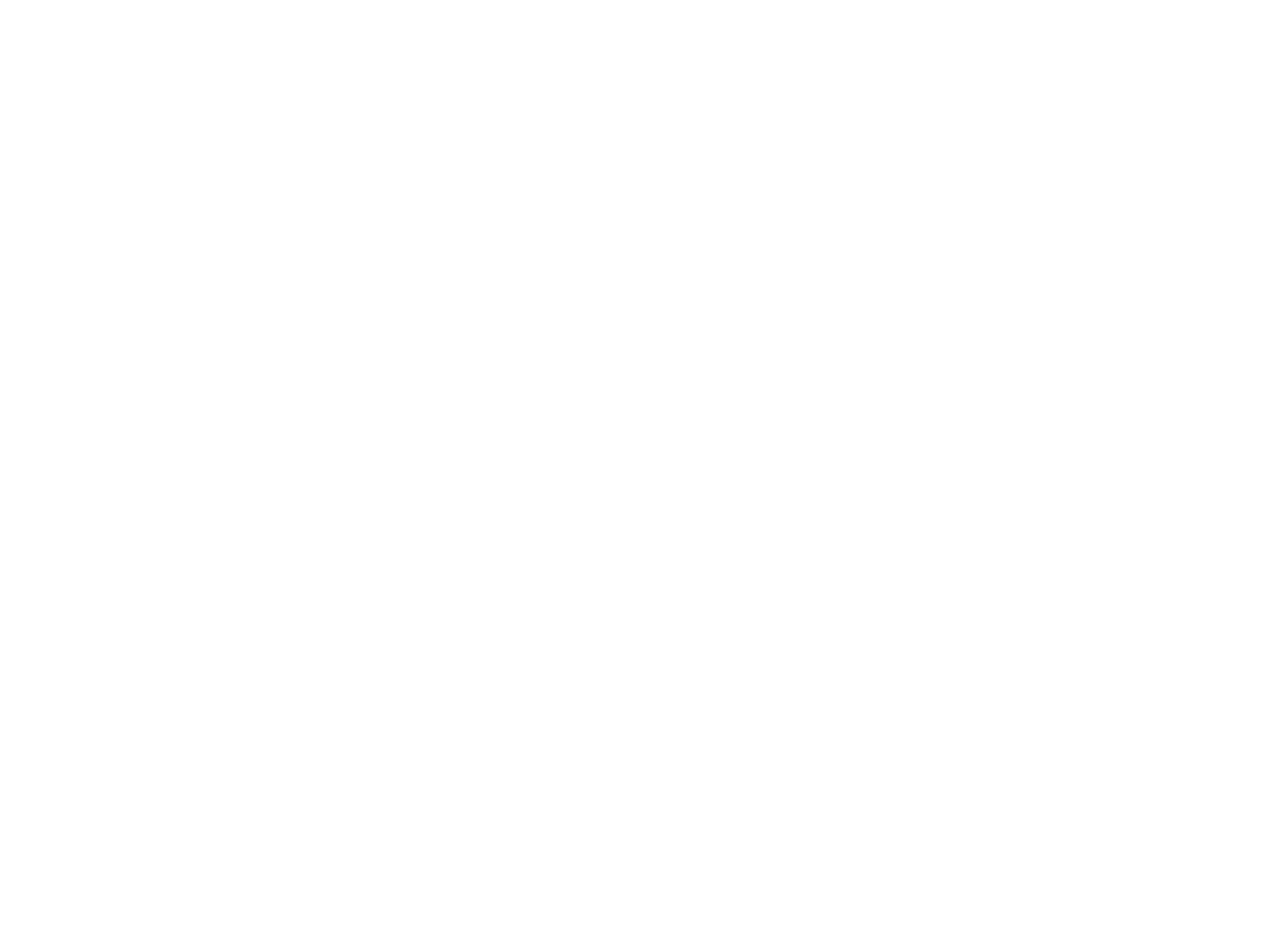
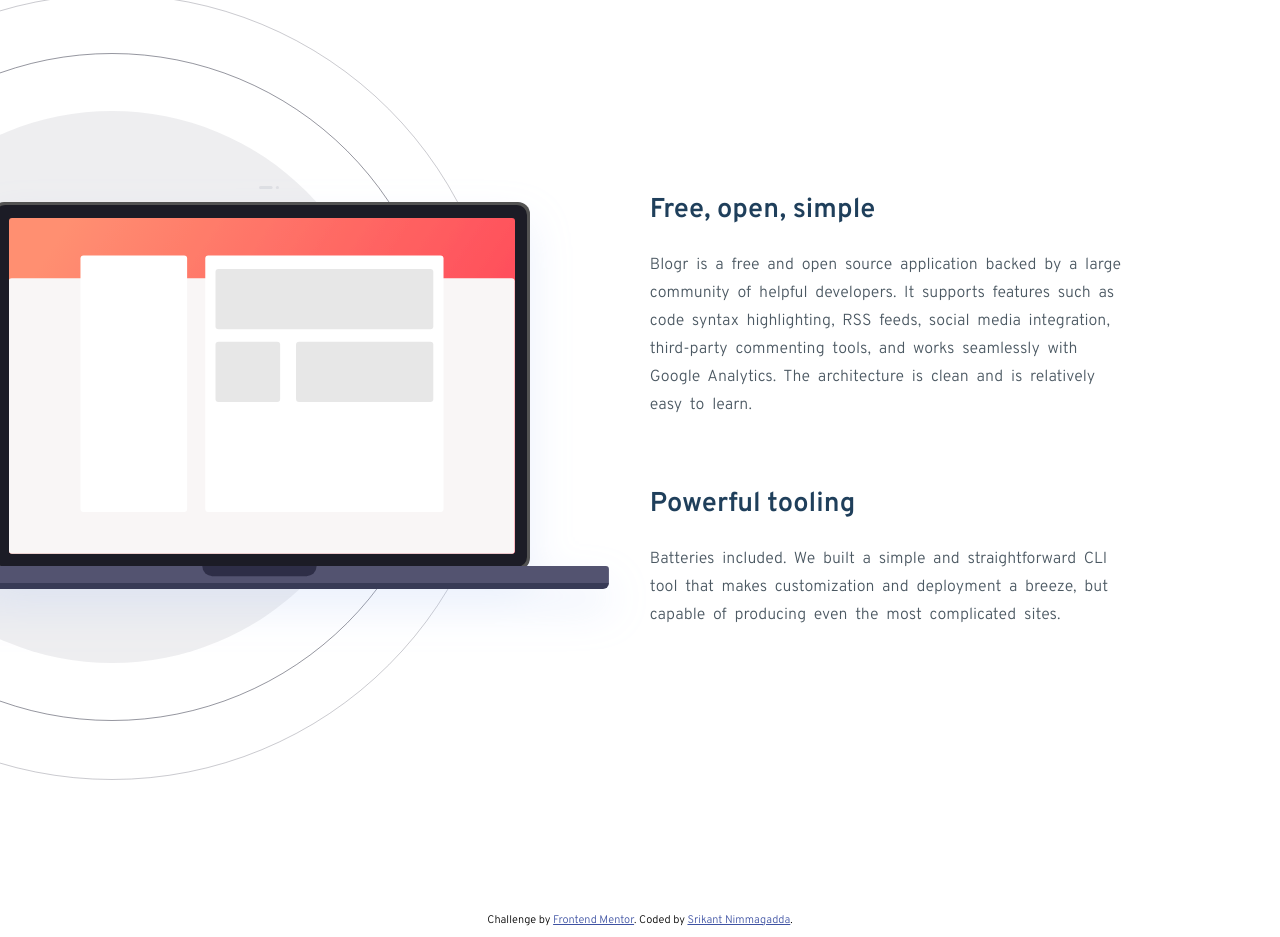
Before and after one commit to srikant-n/fm-blogr-landing-page, a React app: page / in a window 1280 px wide. Shown: the part 2199-3136 px from the top of the page. Before the commit the page ends 2197 px from the top, so only its background shows below. Built offline with nearby package versions, Linux system fonts and the light colour scheme.

Commit message:
Add Integrations content and css for mobile and desktop

```diff
--- a/src/App.jsx
+++ b/src/App.jsx
@@ -4,6 +4,7 @@
 import Intro from "./components/Intro.jsx";
 import Features from "./components/Features.jsx";
 import Overview from "./components/Overview.jsx";
+import Integrations from "./components/Integrations.jsx";
 
 const StyledApp = styled.div`
   font-family: "Overpass", sans-serif;
@@ -16,6 +17,7 @@
         <Intro />
         <Features />
         <Overview />
+        <Integrations />
         <Footer />
       </StyledApp>
     );
--- a/src/components/Header.jsx
+++ b/src/components/Header.jsx
@@ -169,7 +169,7 @@
             </MenuTitle>
             <SubMenu>
               <SubMenuItem href="#overview">Overview</SubMenuItem>
-              <SubMenuItem href="#pricing">Pricing</SubMenuItem>
+              <SubMenuItem href="#">Pricing</SubMenuItem>
               <SubMenuItem href="#">Marketplace</SubMenuItem>
               <SubMenuItem href="#features">Features</SubMenuItem>
               <SubMenuItem href="#integrations">Integrations</SubMenuItem>
--- /dev/null
+++ b/src/components/Integrations.jsx
@@ -0,0 +1,73 @@
+import React from "react";
+import styled from "styled-components";
+import { Padding, Heading, Pragraph, Space, Paragraph } from "./commonComponents";
+import laptopMobile from "../../images/illustration-laptop-mobile.svg";
+import laptopDesktop from "../../images/illustration-laptop-desktop.svg";
+
+/**
+ * Laptop illustration on Mobile
+ */
+const IllustrationMobile = styled.img.attrs(() => ({ src: laptopMobile }))`
+  position: relative;
+  left: 50%;
+  transform: translateX(-50%);
+  margin-bottom: 18px;
+
+  @media (min-width: 700px) {
+    display: none;
+  }
+`;
+
+/**
+ * Laptop illustration on Desktop
+ */
+const IllustrationDesktop = styled.img.attrs(() => ({ src: laptopDesktop }))`
+  position: absolute;
+  left: -280px;
+  display: none;
+
+  @media (min-width: 700px) {
+    display: block;
+  }
+`;
+
+/**
+ * Div for layouts
+ */
+const Content = styled.div`
+  @media (min-width: 700px) {
+    margin-left: 51%;
+    padding-top: 185px;
+  }
+`;
+
+class Integrations extends React.Component {
+  render() {
+    return (
+      <div id="integrations">
+        <Padding>
+          <IllustrationMobile />
+          <IllustrationDesktop />
+          <Content>
+            <Heading>Free, open, simple</Heading>
+            <Paragraph>
+              Blogr is a free and open source application backed by a large community of helpful developers. It supports
+              features such as code syntax highlighting, RSS feeds, social media integration, third-party commenting
+              tools, and works seamlessly with Google Analytics. The architecture is clean and is relatively easy to
+              learn.
+            </Paragraph>
+            <Space height="30px" />
+            <Heading>Powerful tooling</Heading>
+            <Paragraph>
+              Batteries included. We built a simple and straightforward CLI tool that makes customization and deployment
+              a breeze, but capable of producing even the most complicated sites.
+            </Paragraph>
+          </Content>
+        </Padding>
+        <Space height="85px" desktop="250px" />
+      </div>
+    );
+  }
+}
+
+export default Integrations;
--- a/src/components/Overview.jsx
+++ b/src/components/Overview.jsx
@@ -104,7 +104,7 @@
           </Content>
         </Padding>
 
-        <Space height="150px" />
+        <Space height="180px" />
       </div>
     );
   }
--- a/src/components/commonComponents.js
+++ b/src/components/commonComponents.js
@@ -18,10 +18,10 @@
  * Vertical empty space
  */
 export const Space = styled.div`
-  height: ${props => props.height};
+  height: ${(props) => props.height};
 
   @media (min-width: 700px) {
-    height: ${props => props.desktop}
+    height: ${(props) => props.desktop};
   }
 `;
 
@@ -82,7 +82,7 @@
   color: hsl(207, 13%, 34%);
   text-align: center;
   font-size: 16px;
-  margin: 6px 20px;
+  margin: 10px 20px 4px 20px;
   line-height: 1.75em;
 
   @media (min-width: 700px) {
```
Also changed, not shown: public/index.html (+0 -13 lines), src/components/Features.jsx (line endings or trailing spaces).
